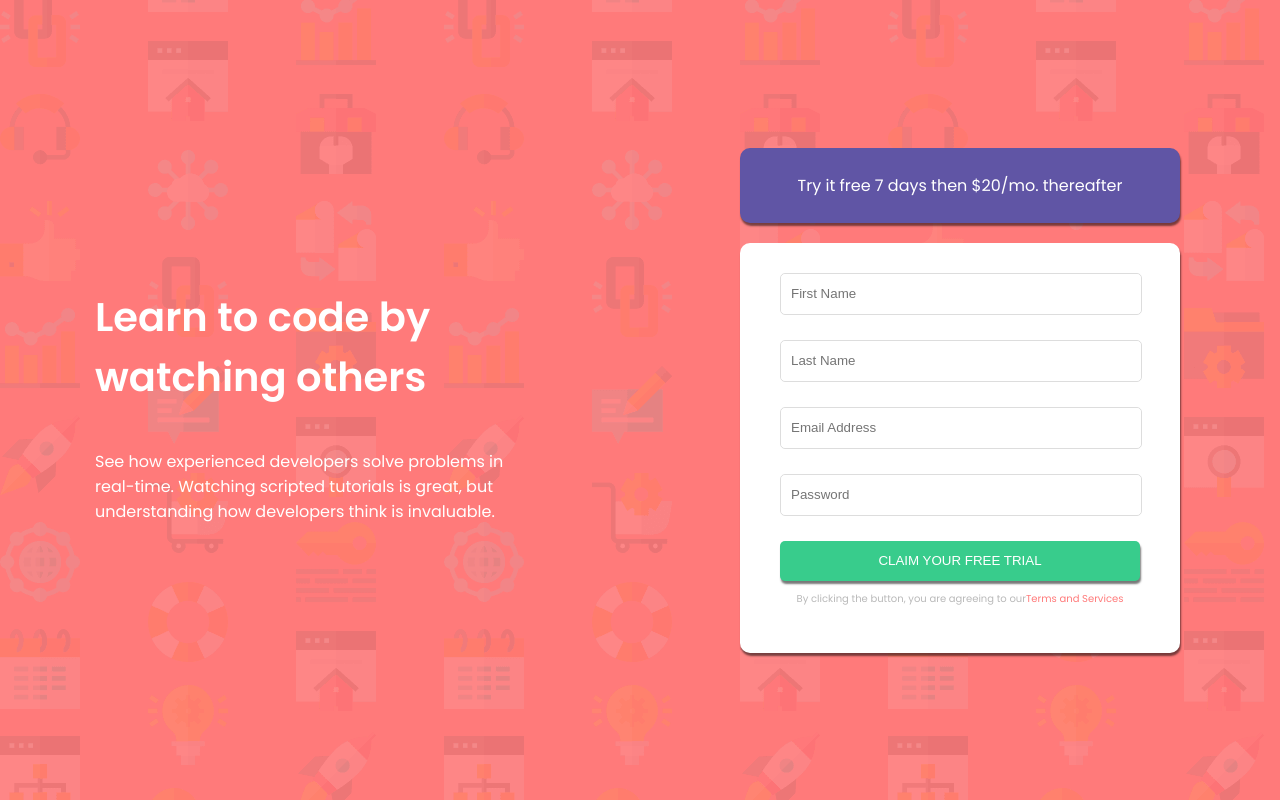
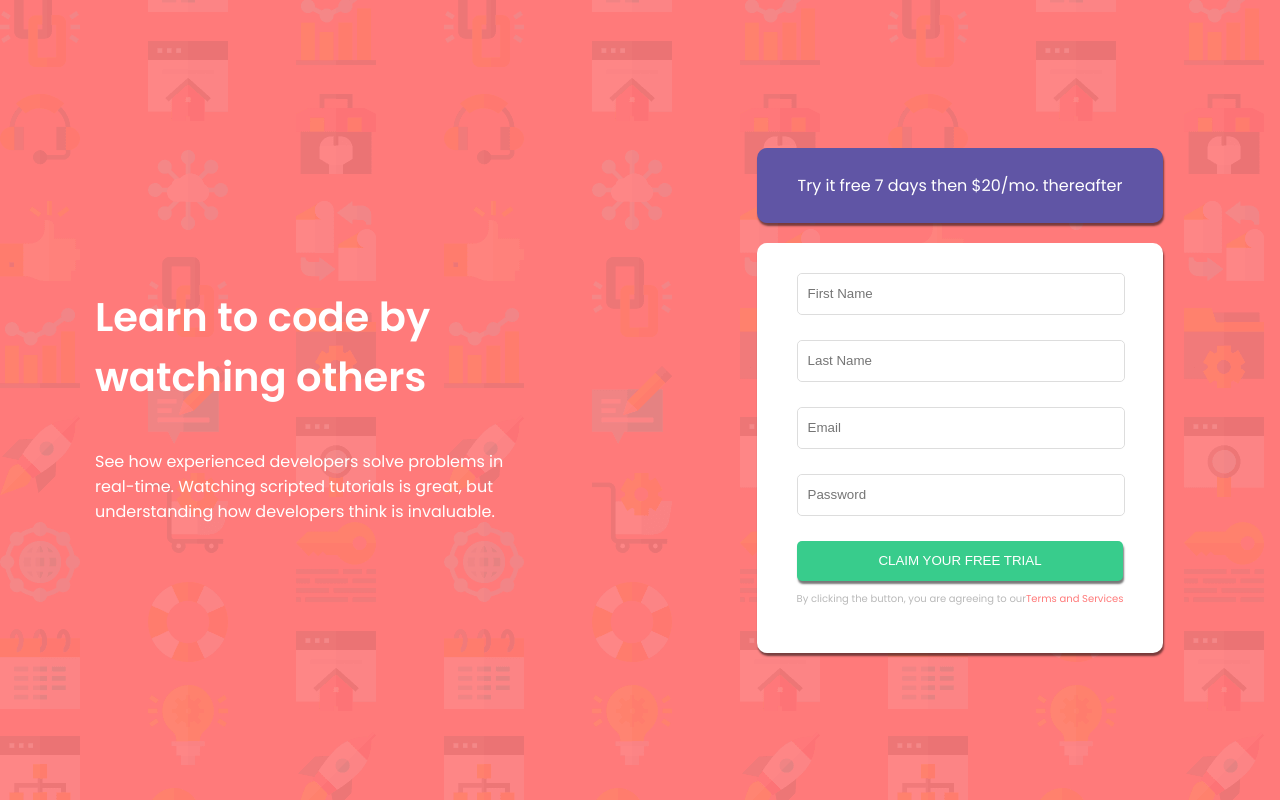
Before and after one commit to ElvaTecnologies/Elva_React-SCSS-training2_Josiah, a React (Create React App) app: page / in a window 1280 px wide. Built offline with nearby package versions, Linux system fonts and the light colour scheme.

Commit message:
form validation using formik and yup

```diff
--- a/src/components/Form/FormCOmponent.jsx
+++ b/src/components/Form/FormCOmponent.jsx
@@ -1,75 +1,64 @@
 import React, { useState } from "react";
-import errorIcon from "../../assets/image/icon-error.svg";
+import { Formik, Form } from "formik";
+import * as Yup from "yup";
 import "./FormCOmponent.scss";
+import FormElement from "./FormElement";
 
 function FormCOmponent() {
-  const [fnError, setFnError] = useState({ err: false, msg: "" });
-  const [lnError, setLnError] = useState({ err: false, msg: "" });
-  const [eaError, setEaError] = useState({ err: false, msg: "" });
-  const [passError, setPassError] = useState({ err: false, msg: "" });
-  const handelSubmit = (e) => {
-    e.preventDefault();
-
-    let formElem = e.target;
-
-    if (formElem[0].value === "") {
-      return setFnError({ err: true, msg: "First Name cannot be empty" });
-    }
-    setFnError({ err: false, msg: "" });
-    if (formElem[1].value === "") {
-      return setLnError({ err: true, msg: "Last Name cannot be empty" });
-    }
-    setLnError({ err: false, msg: "" });
-    if (formElem[2].value === "") {
-      return setEaError({ err: true, msg: "Email cannot be empty" });
-    } else {
-      if (
-        formElem[2].value.lastIndexOf("@") < 0 ||
-        formElem[2].value.lastIndexOf(".") < 0
-      ) {
-        return setEaError({
-          err: true,
-          msg: "Looks like this is not an email",
-        });
-      }
-    }
-    setEaError({ err: false, msg: "" });
-    if (formElem[3].value === "") {
-      return setPassError({ err: true, msg: "Password cannot be empty" });
-    }
-    setPassError({ err: false, msg: "" });
+  const validate = Yup.object({
+    firstName: Yup.string().required("First Name cannot be empty"),
+    lastName: Yup.string().required("Last Name cannot be empty"),
+    email: Yup.string()
+      .email("Looks like this is not an email")
+      .required("Email cannot be empty"),
+    password: Yup.string().required("Password cannot be empty"),
+  });
+  const initialValues = {
+    firstName: "",
+    lastName: "",
+    email: "",
+    password: "",
+  };
+  const handelSubmit = (formData) => {
+    console.log(formData);
   };
   return (
     <div className="FormCOmponent">
       <div className="top-card">Try it free 7 days then $20/mo. thereafter</div>
       <div className="form-card">
-        <form onSubmit={(e) => handelSubmit(e)}>
-          <label className={`input-div ${fnError.err ? "error" : null}`}>
-            <input type="text" placeholder="First Name" />{" "}
-            {fnError.err ? <img src={errorIcon} alt="" /> : null}
-          </label>
-          <sup className="error">{fnError.err ? fnError.msg : null}</sup>
-          <label className={`input-div ${lnError.err ? "error" : null}`}>
-            <input type="text" placeholder="Last Name" />
-            {lnError.err ? <img src={errorIcon} alt="" /> : null}
-          </label>
-          <sup className="error">{lnError.err ? lnError.msg : null}</sup>
-          <label className={`input-div ${eaError.err ? "error" : null}`}>
-            <input type="" placeholder="Email Address" />
-            {eaError.err ? <img src={errorIcon} alt="" /> : null}
-          </label>
-          <sup className="error">{eaError.err ? eaError.msg : null}</sup>
-          <label className={`input-div ${passError.err ? "error" : null}`}>
-            <input type="password" placeholder="Password" />
-            {passError.err ? <img src={errorIcon} alt="" /> : null}
-          </label>
-          <sup className="error">{passError.err ? passError.msg : null}</sup>
-          <button>Claim your free trial </button>
-          <sup>
-            By clicking the button, you are agreeing to our
-            <a href="#">Terms and Services</a>
-          </sup>
-        </form>
+        <Formik
+          initialValues={initialValues}
+          validationSchema={validate}
+          onSubmit={(FormData) => handelSubmit(FormData)}
+        >
+          {(Formik) => (
+            <>
+              <Form>
+                <FormElement
+                  type="text"
+                  label={"First Name"}
+                  name={"firstName"}
+                />
+                <FormElement
+                  type="text"
+                  label={"Last Name"}
+                  name={"lastName"}
+                />
+                <FormElement type="email" label={"Email"} name={"email"} />
+                <FormElement
+                  type="password"
+                  label={"Password"}
+                  name={"password"}
+                />
+                <button type="submit">Claim your free trial </button>
+              </Form>
+              <sup>
+                By clicking the button, you are agreeing to our
+                <a href="#">Terms and Services</a>
+              </sup>
+            </>
+          )}
+        </Formik>
       </div>
     </div>
     // </div>
```
